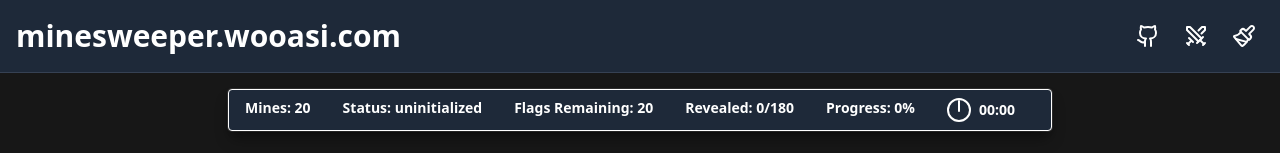
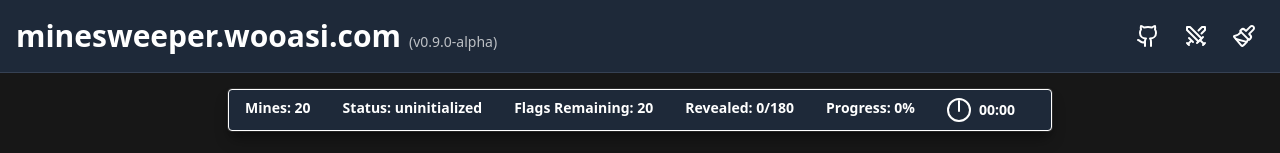
Before and after one commit to ruasidev/minesweeper.io, a React (Vite) app: page / in a window 1280 px wide. Shown: the top 153 px of the page. Built offline with nearby package versions, Linux system fonts and the light colour scheme.

Commit message:
added version number to navigation bar

```diff
--- a/src/components/app/NavigationBar.tsx
+++ b/src/components/app/NavigationBar.tsx
@@ -2,7 +2,9 @@ import { useTheme } from "../../context/ThemeContext"
 import type { NavigationBarProps } from "../../game/types"
 
 export default function NavigationBar({ children }: NavigationBarProps) {
-  const { theme } = useTheme();
+  const { theme } = useTheme()
+  const version = "v0.9.0-alpha"
+
   return (
     <header
       className={`p-4 border-b flex items-center
@@ -11,7 +13,11 @@ export default function NavigationBar({ children }: NavigationBarProps) {
         ${theme.menuBorder}
       `}
     >
-      <h1 className="text-3xl font-bold cursor-default scale-hover-105">minesweeper.wooasi.com</h1>
+      <div className="flex items-baseline gap-2 cursor-default scale-hover-105">
+        <h1 className="text-3xl font-bold">minesweeper.wooasi.com</h1>
+        <span className="text-sm opacity-70">({version})</span>
+      </div>
+
       <div className="ml-auto flex items-center gap-2">
         {children}
       </div>
```
